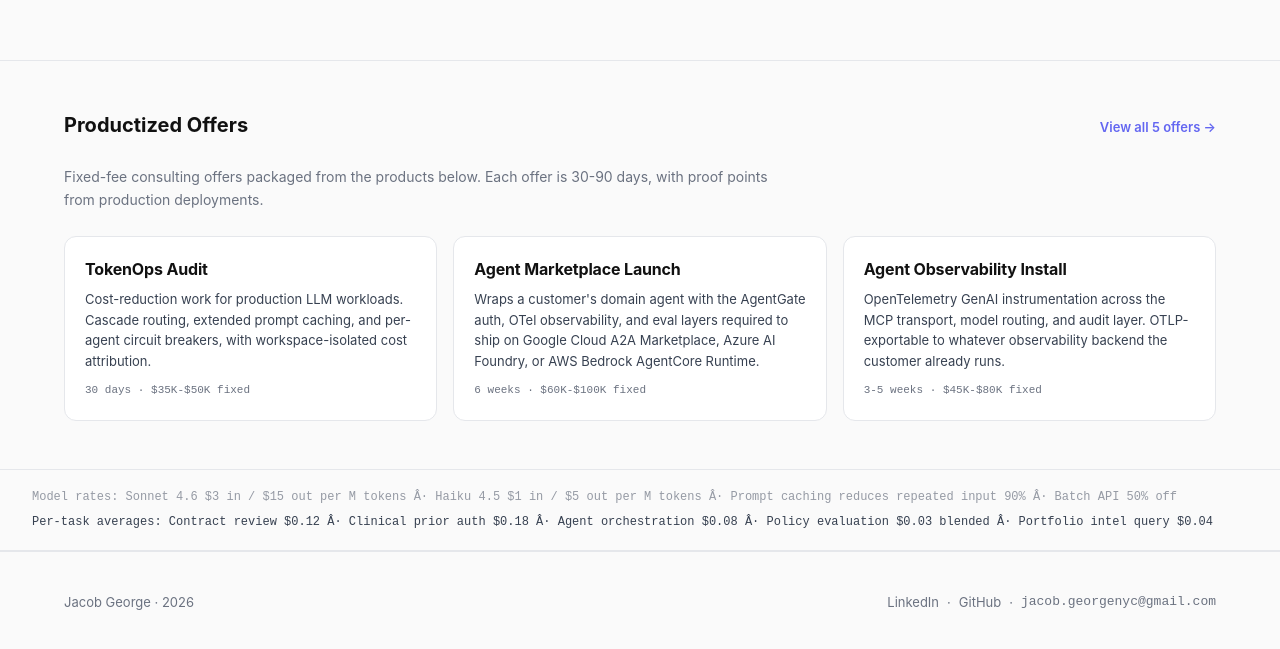
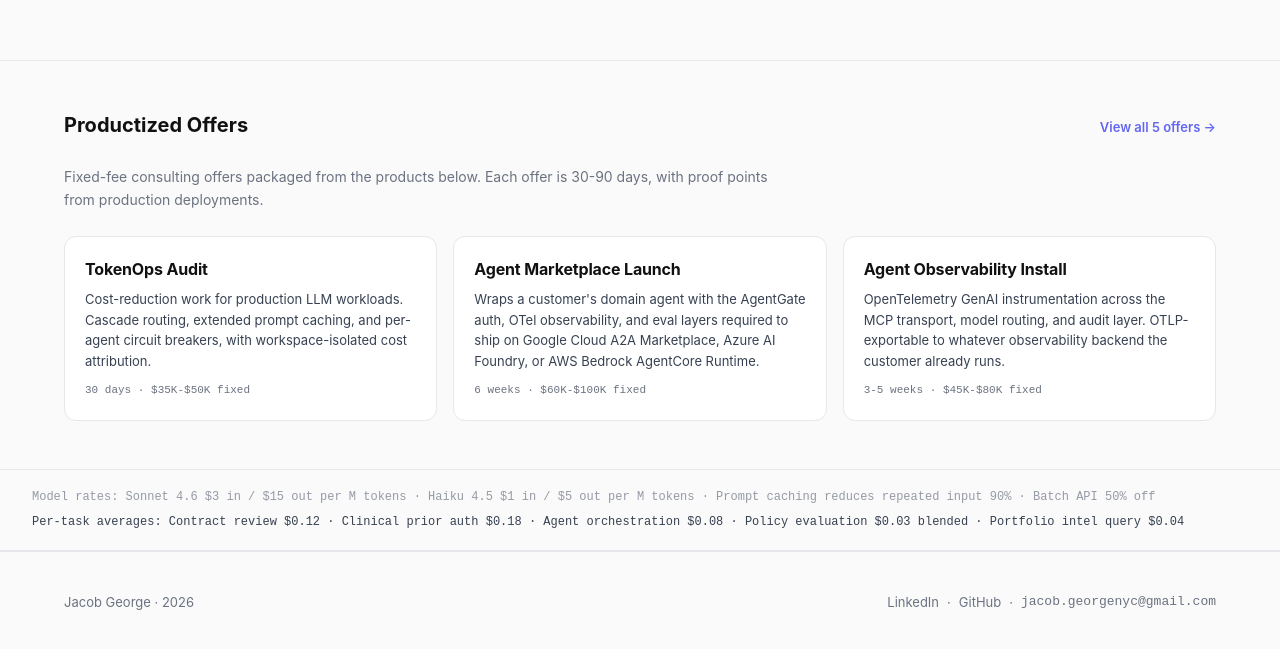
Before and after one commit to riiiiiicoooo/portfolio-site, a React (Vite) app: page / in a window 1280 px wide. Shown: the part 2402-3051 px from the top of the page. Built offline with nearby package versions, Linux system fonts and the light colour scheme.

Commit message:
P0-1: fix UTF-8 mojibake in App.jsx (7 middots + 2 arrows from earlier PowerShell encoding round-trip)

```diff
--- a/src/App.jsx
+++ b/src/App.jsx
@@ -150,7 +150,7 @@ function HomePage() {
           <span key={i} className="card-tag">{t}</span>
         ))}
       </div>
-      <div className="card-arrow">â†’</div>
+      <div className="card-arrow">→</div>
     </div>
   );
 
@@ -299,10 +299,10 @@ function HomePage() {
       {/* AI Economics Strip */}
       <section className="economics-strip">
         <div className="economics-strip-line-1">
-          Model rates: Sonnet 4.6 $3 in / $15 out per M tokens Â· Haiku 4.5 $1 in / $5 out per M tokens Â· Prompt caching reduces repeated input 90% Â· Batch API 50% off
+          Model rates: Sonnet 4.6 $3 in / $15 out per M tokens · Haiku 4.5 $1 in / $5 out per M tokens · Prompt caching reduces repeated input 90% · Batch API 50% off
         </div>
         <div className="economics-strip-line-2">
-          Per-task averages: Contract review $0.12 Â· Clinical prior auth $0.18 Â· Agent orchestration $0.08 Â· Policy evaluation $0.03 blended Â· Portfolio intel query $0.04
+          Per-task averages: Contract review $0.12 · Clinical prior auth $0.18 · Agent orchestration $0.08 · Policy evaluation $0.03 blended · Portfolio intel query $0.04
         </div>
       </section>
     </div>
@@ -600,7 +600,7 @@ function CaseStudyPage({ productId }) {
         className={`sticky-engagement-cta ${showStickyCta ? "visible" : ""}`}
         href={stickyHref}
       >
-        Scope a similar engagement â†’
+        Scope a similar engagement →
       </a>
     </div>
   );
```
